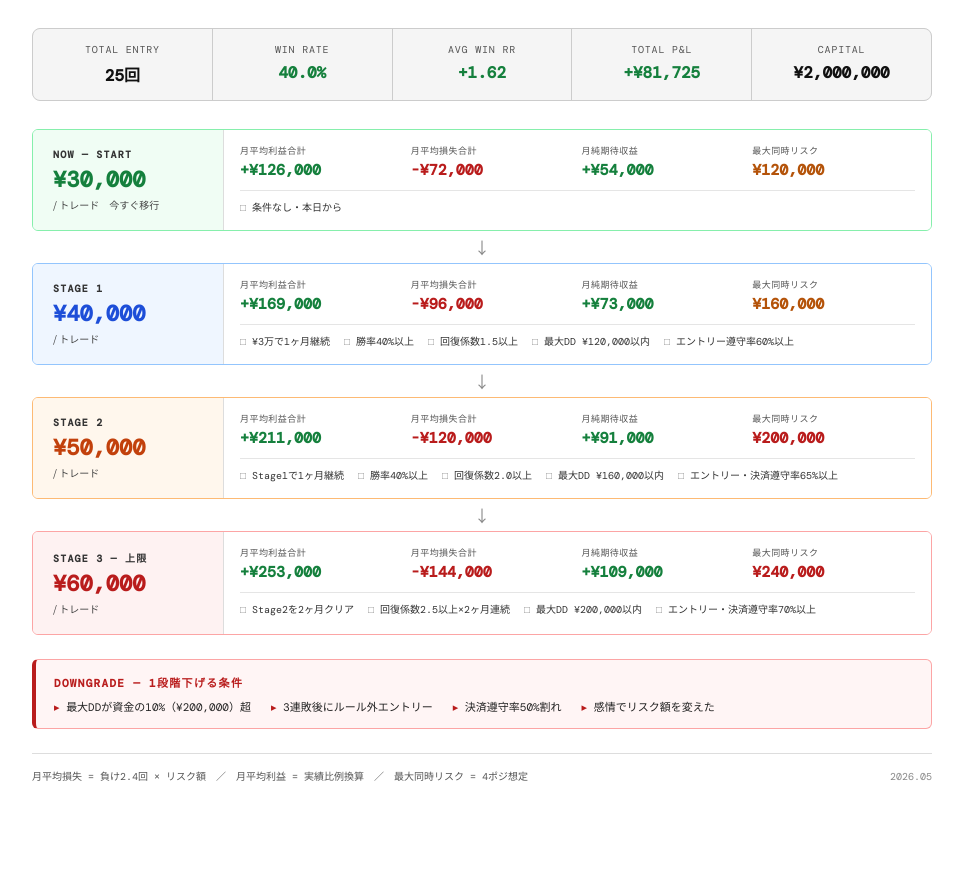
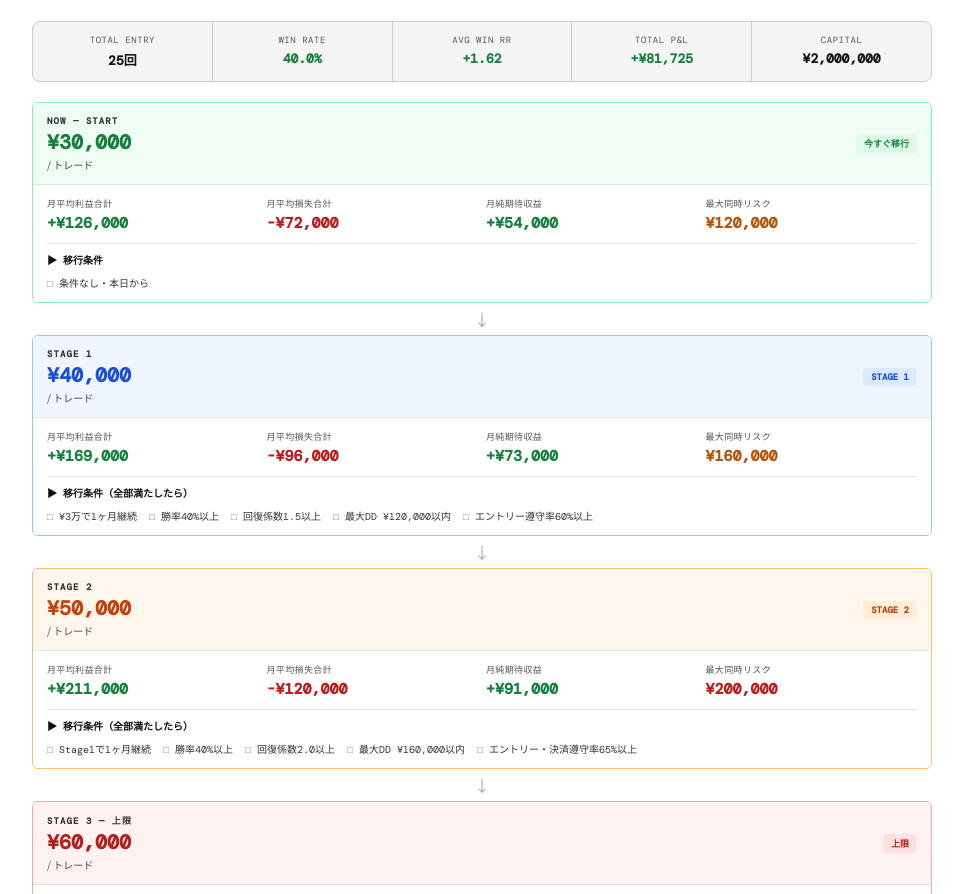
Before and after one commit to shimi10cow/fx_objective, a plain HTML site: page index.html in a window 1280 px wide. Shown: the part 137-1031 px from the top of the page, without its empty margins (158-1121 px from the left). Before the commit the page ends 971 px from the top, so only its background shows below. Drawn offline with nearby package versions, Linux system fonts and the light colour scheme.

Commit message:
Update index.html

```diff
--- a/index.html
+++ b/index.html
@@ -7,131 +7,153 @@
 <link href="https://fonts.googleapis.com/css2?family=Noto+Sans+JP:wght@400;500;700&family=DM+Mono:wght@400;500&display=swap" rel="stylesheet">
 <style>
   *, *::before, *::after { box-sizing: border-box; margin: 0; padding: 0; }
+
   body {
     background: #ffffff;
     color: #111111;
     font-family: 'Noto Sans JP', sans-serif;
-    min-height: 100vh;
-    padding: 48px 32px;
+    padding: 24px 16px;
   }
+
   .page { max-width: 900px; margin: 0 auto; }
 
+  /* Header */
   .header {
-    margin-bottom: 32px;
+    margin-bottom: 24px;
     border-bottom: 2px solid #111;
-    padding-bottom: 20px;
-    display: flex;
-    justify-content: space-between;
-    align-items: flex-end;
+    padding-bottom: 16px;
   }
   .label-small {
     font-family: 'DM Mono', monospace;
-    font-size: 11px;
+    font-size: 10px;
     letter-spacing: 0.15em;
-    color: #555555;
+    color: #555;
     text-transform: uppercase;
-    margin-bottom: 6px;
+    margin-bottom: 4px;
   }
   .title {
-    font-size: 26px;
+    font-size: 20px;
     font-weight: 700;
-    color: #111111;
+    color: #111;
+    margin-bottom: 8px;
   }
   .basis-tag {
     font-family: 'DM Mono', monospace;
-    font-size: 11px;
-    color: #444444;
+    font-size: 10px;
+    color: #444;
     line-height: 1.9;
-    text-align: right;
   }
 
+  /* Base strip */
   .base-strip {
     display: grid;
-    grid-template-columns: repeat(5, 1fr);
+    grid-template-columns: repeat(3, 1fr);
     gap: 1px;
-    background: #cccccc;
-    border: 1px solid #cccccc;
+    background: #ccc;
+    border: 1px solid #ccc;
     border-radius: 8px;
     overflow: hidden;
-    margin-bottom: 28px;
+    margin-bottom: 20px;
+  }
+  .base-strip .base-cell:nth-child(4),
+  .base-strip .base-cell:nth-child(5) {
+    grid-column: span 1;
+  }
+  @media (min-width: 600px) {
+    .base-strip { grid-template-columns: repeat(5, 1fr); }
   }
   .base-cell {
     background: #f5f5f5;
-    padding: 14px 16px;
+    padding: 12px 10px;
     text-align: center;
   }
   .base-cell .bl {
-    font-size: 10px;
-    color: #555555;
+    font-size: 9px;
+    color: #555;
     font-family: 'DM Mono', monospace;
-    letter-spacing: 0.08em;
-    margin-bottom: 6px;
+    letter-spacing: 0.06em;
+    margin-bottom: 4px;
   }
   .base-cell .bv {
-    font-size: 16px;
+    font-size: 13px;
     font-weight: 700;
-    color: #111111;
+    color: #111;
     font-family: 'DM Mono', monospace;
   }
-  .base-cell .bv.pos { color: #15803d; }
+  .bv.pos { color: #15803d; }
 
-  .stages { display: flex; flex-direction: column; gap: 2px; margin-bottom: 24px; }
+  /* Stages */
+  .stages { display: flex; flex-direction: column; gap: 2px; margin-bottom: 20px; }
+
   .stage {
-    display: grid;
-    grid-template-columns: 190px 1fr;
     border-radius: 6px;
     overflow: hidden;
-    border: 1.5px solid #cccccc;
+    border: 1.5px solid #ccc;
   }
+
   .stage-left {
-    padding: 18px 20px;
+    padding: 12px 14px;
+    background: #f9f9f9;
     display: flex;
-    flex-direction: column;
-    justify-content: center;
-    background: #f9f9f9;
+    justify-content: space-between;
+    align-items: center;
   }
+  .stage-left-text {}
   .stage-name {
-    font-size: 10px;
+    font-size: 9px;
     font-family: 'DM Mono', monospace;
     letter-spacing: 0.12em;
-    color: #333333;
-    margin-bottom: 4px;
+    color: #333;
     font-weight: 700;
+    margin-bottom: 2px;
   }
   .stage-amount {
-    font-size: 22px;
+    font-size: 20px;
     font-weight: 700;
     font-family: 'DM Mono', monospace;
-    color: #111111;
+    color: #111;
   }
   .stage-sub {
     font-size: 10px;
-    color: #444444;
-    margin-top: 3px;
+    color: #444;
+    margin-top: 2px;
   }
+  .stage-tag {
+    font-size: 9px;
+    font-family: 'DM Mono', monospace;
+    padding: 3px 8px;
+    border-radius: 4px;
+    font-weight: 700;
+    white-space: nowrap;
+  }
+
   .stage-right {
-    padding: 14px 16px;
+    padding: 12px 14px;
     background: #ffffff;
-    border-left: 1px solid #dddddd;
+    border-top: 1px solid #e5e5e5;
   }
+
   .metrics-row {
     display: grid;
-    grid-template-columns: repeat(4, 1fr);
+    grid-template-columns: repeat(2, 1fr);
     gap: 8px;
     margin-bottom: 10px;
+  }
+  @media (min-width: 600px) {
+    .metrics-row { grid-template-columns: repeat(4, 1fr); }
   }
   .m-label {
     font-size: 9px;
     font-family: 'DM Mono', monospace;
-    color: #555555;
-    letter-spacing: 0.05em;
+    color: #555;
+    letter-spacing: 0.04em;
     margin-bottom: 3px;
   }
   .m-val {
     font-size: 15px;
     font-weight: 700;
     font-family: 'DM Mono', monospace;
-    color: #111111;
+    color: #111;
   }
   .m-val.pos { color: #15803d; }
   .m-val.neg { color: #b91c1c; }
@@ -142,82 +164,95 @@
     padding-top: 8px;
     display: flex;
     flex-wrap: wrap;
-    gap: 3px 14px;
+    gap: 4px 12px;
+  }
+  .cond-label {
+    font-size: 10px;
+    font-weight: 700;
+    color: #111;
+    margin-bottom: 4px;
+    font-family: 'DM Mono', monospace;
+    width: 100%;
   }
   .cond-item {
     font-size: 10px;
-    color: #333333;
+    color: #333;
     font-family: 'DM Mono', monospace;
   }
-  .cond-item::before { content: "□ "; color: #888888; }
+  .cond-item::before { content: "□ "; color: #888; }
 
+  /* Stage colors */
   .stage-now { border-color: #86efac; }
   .stage-now .stage-left { background: #f0fdf4; }
   .stage-now .stage-amount { color: #15803d; }
+  .stage-now .stage-tag { background: #dcfce7; color: #15803d; }
 
   .stage-s1 { border-color: #93c5fd; }
   .stage-s1 .stage-left { background: #eff6ff; }
   .stage-s1 .stage-amount { color: #1d4ed8; }
+  .stage-s1 .stage-tag { background: #dbeafe; color: #1d4ed8; }
 
   .stage-s2 { border-color: #fdba74; }
   .stage-s2 .stage-left { background: #fff7ed; }
   .stage-s2 .stage-amount { color: #c2410c; }
+  .stage-s2 .stage-tag { background: #ffedd5; color: #c2410c; }
 
   .stage-s3 { border-color: #fca5a5; }
   .stage-s3 .stage-left { background: #fef2f2; }
   .stage-s3 .stage-amount { color: #b91c1c; }
+  .stage-s3 .stage-tag { background: #fee2e2; color: #b91c1c; }
 
   .arrow-row {
     text-align: center;
-    color: #888888;
+    color: #aaa;
     font-size: 16px;
     padding: 2px 0;
   }
 
+  /* Downgrade */
   .down-section {
     background: #fff5f5;
     border: 1.5px solid #fca5a5;
     border-left: 4px solid #b91c1c;
     border-radius: 6px;
-    padding: 14px 18px;
-    margin-bottom: 24px;
+    padding: 12px 14px;
+    margin-bottom: 20px;
   }
   .down-title {
-    font-size: 11px;
+    font-size: 10px;
     font-family: 'DM Mono', monospace;
     color: #b91c1c;
-    letter-spacing: 0.12em;
+    letter-spacing: 0.1em;
     margin-bottom: 8px;
     font-weight: 700;
   }
   .down-items {
     display: flex;
     flex-wrap: wrap;
-    gap: 4px 20px;
+    gap: 4px 16px;
   }
   .down-item {
     font-size: 11px;
-    color: #222222;
+    color: #222;
     font-family: 'DM Mono', monospace;
   }
   .down-item::before { content: "▸ "; color: #b91c1c; }
 
+  /* Footer */
   .footer {
-    border-top: 1px solid #dddddd;
-    padding-top: 14px;
-    display: flex;
-    justify-content: space-between;
-    align-items: center;
+    border-top: 1px solid #ddd;
+    padding-top: 12px;
   }
   .footer-note {
     font-size: 10px;
-    color: #555555;
+    color: #555;
     font-family: 'DM Mono', monospace;
-    line-height: 1.8;
+    line-height: 1.9;
+    margin-bottom: 4px;
   }
   .footer-date {
     font-size: 10px;
-    color: #888888;
+    color: #888;
     font-family: 'DM Mono', monospace;
   }
 </style>
@@ -226,49 +261,32 @@
 <div class="page">
 
   <div class="header">
-    <div class="header-left">
     <div class="label-small">FX Risk Management</div>
     <div class="title">リスク管理 ステージプラン</div>
-    </div>
-    <div class="header-right">
     <div class="basis-tag">
-        基準：1月以降 実績データ<br>
-        月5回 / 勝率40% / 勝ちRR avg 1.62<br>
+      基準：1月以降 実績データ　月5回 / 勝率40% / 勝ちRR avg 1.62<br>
       月純期待 = 実績¥18,166 × リスク倍率
-      </div>
     </div>
   </div>
 
   <div class="base-strip">
-    <div class="base-cell">
-      <div class="bl">TOTAL ENTRY</div>
-      <div class="bv">25回</div>
-    </div>
-    <div class="base-cell">
-      <div class="bl">WIN RATE</div>
-      <div class="bv pos">40.0%</div>
-    </div>
-    <div class="base-cell">
-      <div class="bl">AVG WIN RR</div>
-      <div class="bv pos">+1.62</div>
-    </div>
-    <div class="base-cell">
-      <div class="bl">TOTAL P&L</div>
-      <div class="bv pos">+¥81,725</div>
-    </div>
-    <div class="base-cell">
-      <div class="bl">CAPITAL</div>
-      <div class="bv">¥2,000,000</div>
-    </div>
+    <div class="base-cell"><div class="bl">TOTAL ENTRY</div><div class="bv">25回</div></div>
+    <div class="base-cell"><div class="bl">WIN RATE</div><div class="bv pos">40.0%</div></div>
+    <div class="base-cell"><div class="bl">AVG WIN RR</div><div class="bv pos">+1.62</div></div>
+    <div class="base-cell"><div class="bl">TOTAL P&L</div><div class="bv pos">+¥81,725</div></div>
+    <div class="base-cell"><div class="bl">CAPITAL</div><div class="bv">¥2,000,000</div></div>
   </div>
 
   <div class="stages">
 
     <div class="stage stage-now">
       <div class="stage-left">
+        <div class="stage-left-text">
           <div class="stage-name">NOW — START</div>
           <div class="stage-amount">¥30,000</div>
-        <div class="stage-sub">/ トレード　今すぐ移行</div>
+          <div class="stage-sub">/ トレード</div>
+        </div>
+        <div class="stage-tag">今すぐ移行</div>
       </div>
       <div class="stage-right">
         <div class="metrics-row">
@@ -278,6 +296,7 @@
           <div><div class="m-label">最大同時リスク</div><div class="m-val warn">¥120,000</div></div>
         </div>
         <div class="conds">
+          <span class="cond-label">▶ 移行条件</span>
           <span class="cond-item">条件なし・本日から</span>
         </div>
       </div>
@@ -287,9 +306,12 @@
 
     <div class="stage stage-s1">
       <div class="stage-left">
+        <div class="stage-left-text">
           <div class="stage-name">STAGE 1</div>
           <div class="stage-amount">¥40,000</div>
           <div class="stage-sub">/ トレード</div>
+        </div>
+        <div class="stage-tag">STAGE 1</div>
       </div>
       <div class="stage-right">
         <div class="metrics-row">
@@ -299,6 +321,7 @@
           <div><div class="m-label">最大同時リスク</div><div class="m-val warn">¥160,000</div></div>
         </div>
         <div class="conds">
+          <span class="cond-label">▶ 移行条件（全部満たしたら）</span>
           <span class="cond-item">¥3万で1ヶ月継続</span>
           <span class="cond-item">勝率40%以上</span>
           <span class="cond-item">回復係数1.5以上</span>
@@ -312,9 +335,12 @@
 
     <div class="stage stage-s2">
       <div class="stage-left">
+        <div class="stage-left-text">
           <div class="stage-name">STAGE 2</div>
           <div class="stage-amount">¥50,000</div>
           <div class="stage-sub">/ トレード</div>
+        </div>
+        <div class="stage-tag">STAGE 2</div>
       </div>
       <div class="stage-right">
         <div class="metrics-row">
@@ -324,6 +350,7 @@
           <div><div class="m-label">最大同時リスク</div><div class="m-val neg">¥200,000</div></div>
         </div>
         <div class="conds">
+          <span class="cond-label">▶ 移行条件（全部満たしたら）</span>
           <span class="cond-item">Stage1で1ヶ月継続</span>
           <span class="cond-item">勝率40%以上</span>
           <span class="cond-item">回復係数2.0以上</span>
@@ -337,9 +364,12 @@
 
     <div class="stage stage-s3">
       <div class="stage-left">
+        <div class="stage-left-text">
           <div class="stage-name">STAGE 3 — 上限</div>
           <div class="stage-amount">¥60,000</div>
           <div class="stage-sub">/ トレード</div>
+        </div>
+        <div class="stage-tag">上限</div>
       </div>
       <div class="stage-right">
         <div class="metrics-row">
@@ -349,7 +379,7 @@
           <div><div class="m-label">最大同時リスク</div><div class="m-val neg">¥240,000</div></div>
         </div>
         <div class="conds">
-          <span class="cond-item">Stage2を2ヶ月クリア</span>
+          <span class="cond-label">▶ 移行条件（Stage2を2ヶ月クリア後）</span>
           <span class="cond-item">回復係数2.5以上×2ヶ月連続</span>
           <span class="cond-item">最大DD ¥200,000以内</span>
           <span class="cond-item">エントリー・決済遵守率70%以上</span>
```
Lines whose indentation alone changed are shown as unchanged.
